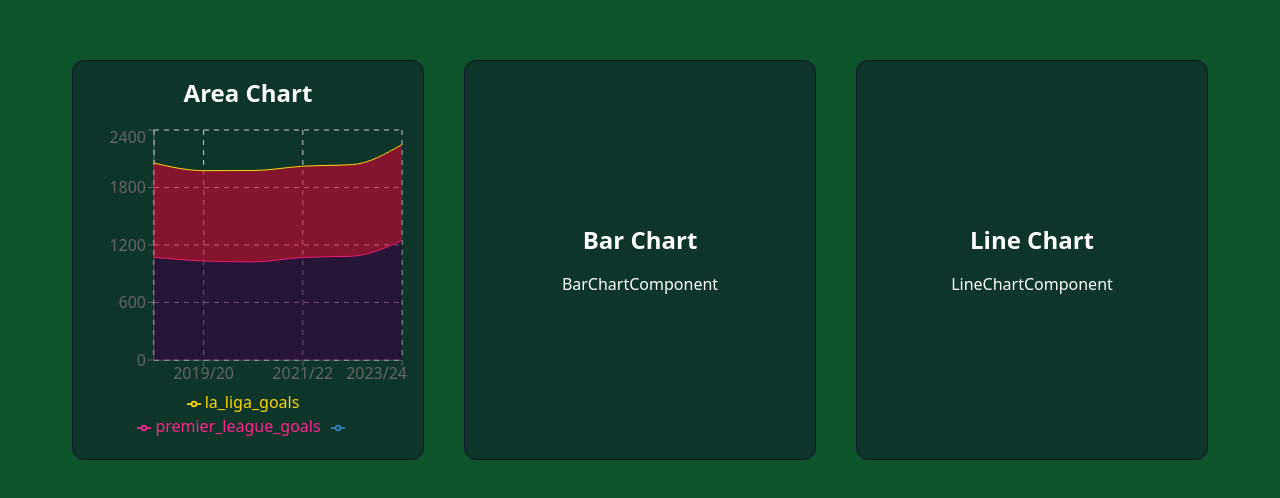
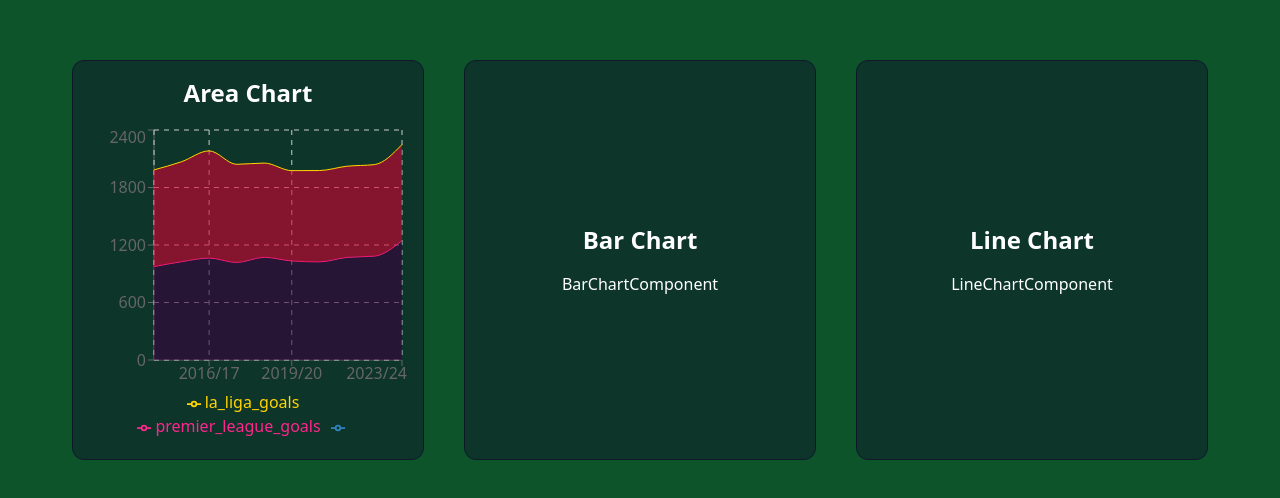
Before and after one commit to dean-tunbridge/rechart-project, a React (Vite) app: page / in a window 1280 px wide. Shown: the part 172-670 px from the top of the page. Built offline with nearby package versions, Linux system fonts and the light colour scheme.

Commit message:
Add seasons back in to test legend

```diff
--- a/src/components/AreaChartComponent.jsx
+++ b/src/components/AreaChartComponent.jsx
@@ -10,6 +10,10 @@ import {
 } from 'recharts'
 
 const goals = [
+  { season: '2014/15', premier_league_goals: 975, la_liga_goals: 1009 },
+  { season: '2015/16', premier_league_goals: 1026, la_liga_goals: 1043 },
+  { season: '2016/17', premier_league_goals: 1064, la_liga_goals: 1118 },
+  { season: '2017/18', premier_league_goals: 1018, la_liga_goals: 1024 },
   { season: '2018/19', premier_league_goals: 1072, la_liga_goals: 983 },
   { season: '2019/20', premier_league_goals: 1034, la_liga_goals: 942 },
   { season: '2020/21', premier_league_goals: 1024, la_liga_goals: 953 },
```
